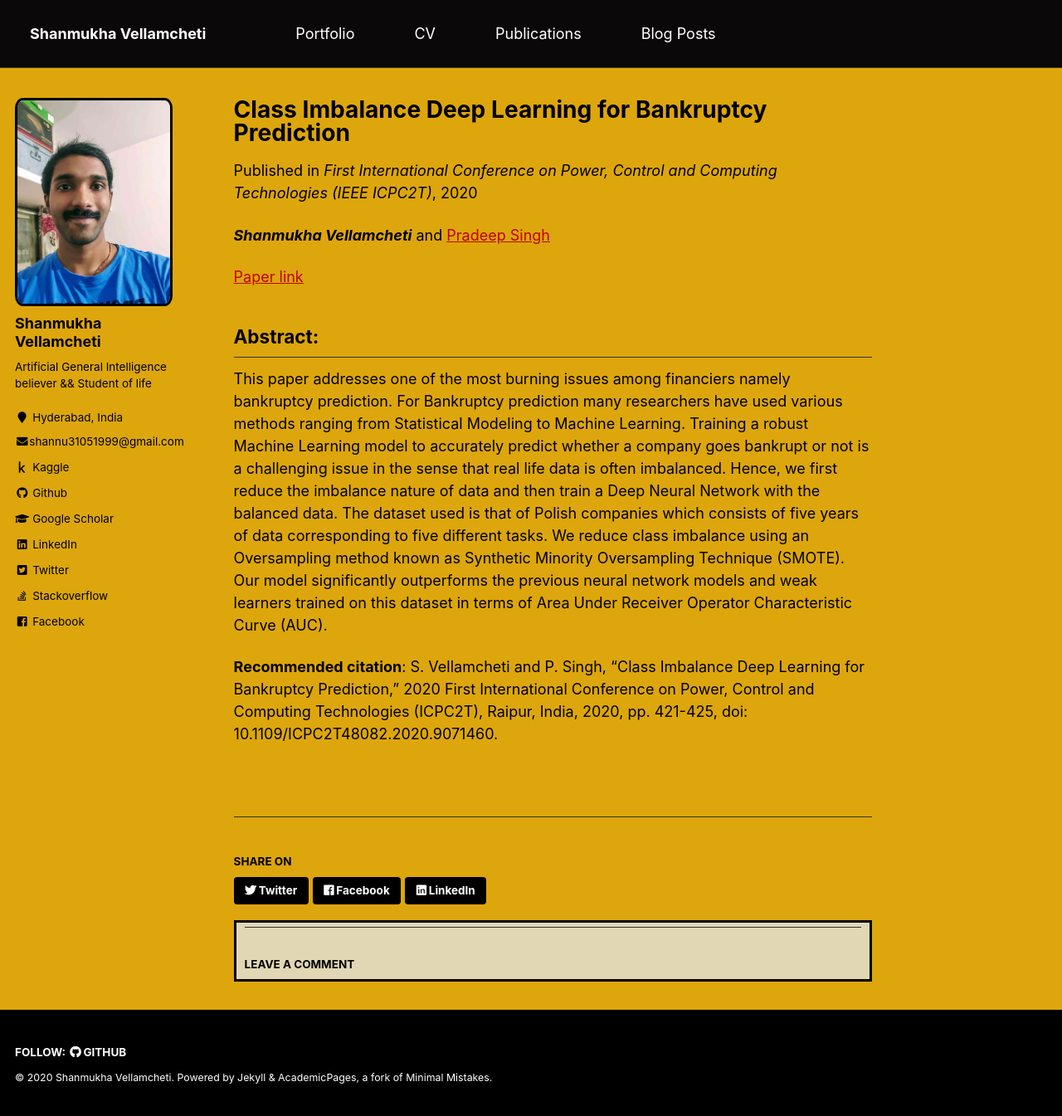
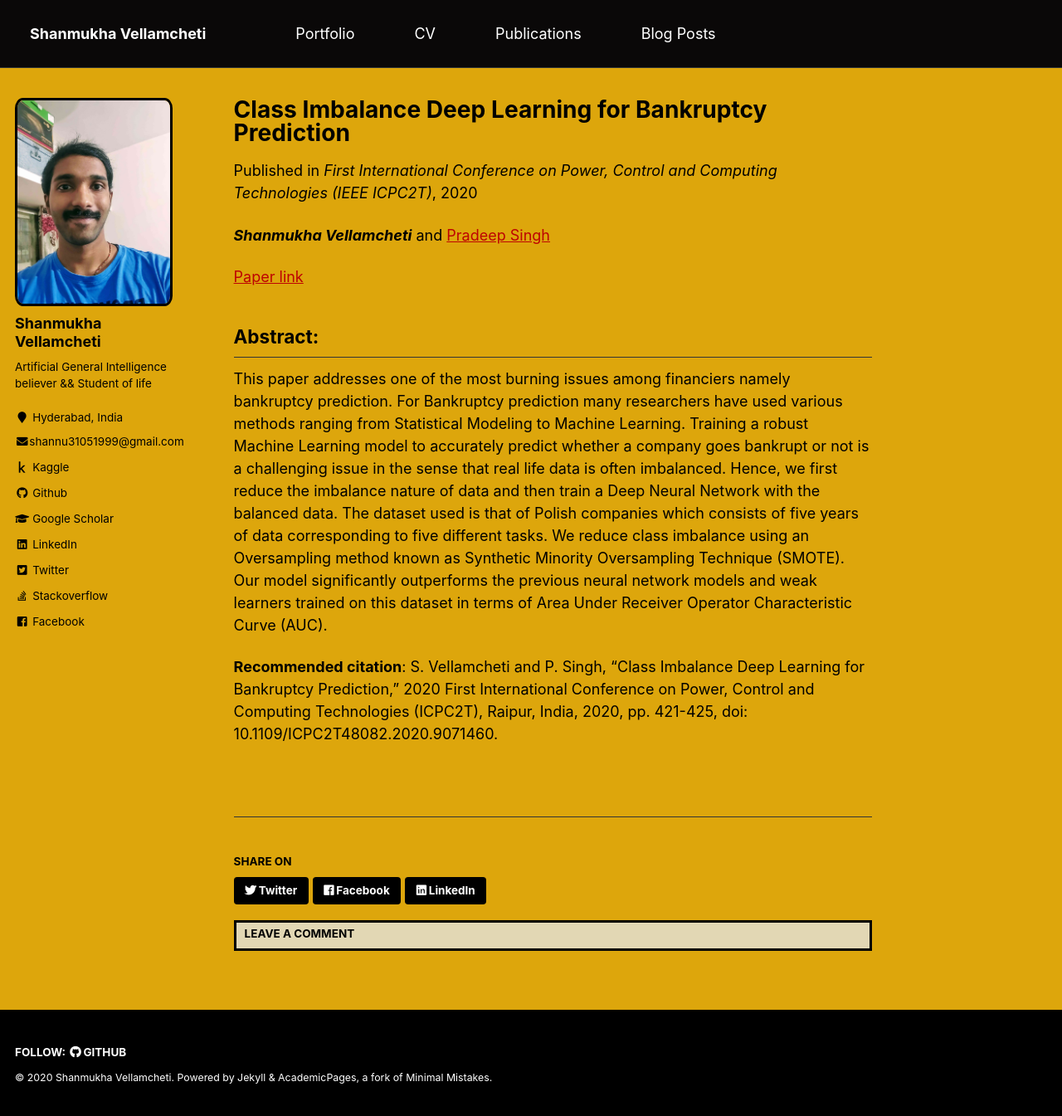
Before and after one commit to shanmukha-MaiL/shanmukha-MaiL.github.io, a Jekyll site: the page built from _publications/2020-01-05-class-imb-dl-bank.md, in a window 1280 px wide and 1345 px high. Shown: the whole window at 83% size. Built offline with Jekyll 4.4.1, drawn with Linux system fonts in a browser that asks for light colours; comment, search, counter and statistics services are not loaded.

Commit message:
Update _page.scss

```diff
--- a/_sass/_page.scss
+++ b/_sass/_page.scss
@@ -300,9 +300,9 @@
 .page__comments-title {
   margin-top: 5px;
   margin-bottom: 10px;
-  padding-top: 2rem;
+//   padding-top: 2rem;
   font-size: $type-size-6;
-  border-top: 1px solid $border-color;
+//   border-top: 1px solid $border-color;
   text-transform: uppercase;
 
 }
```
